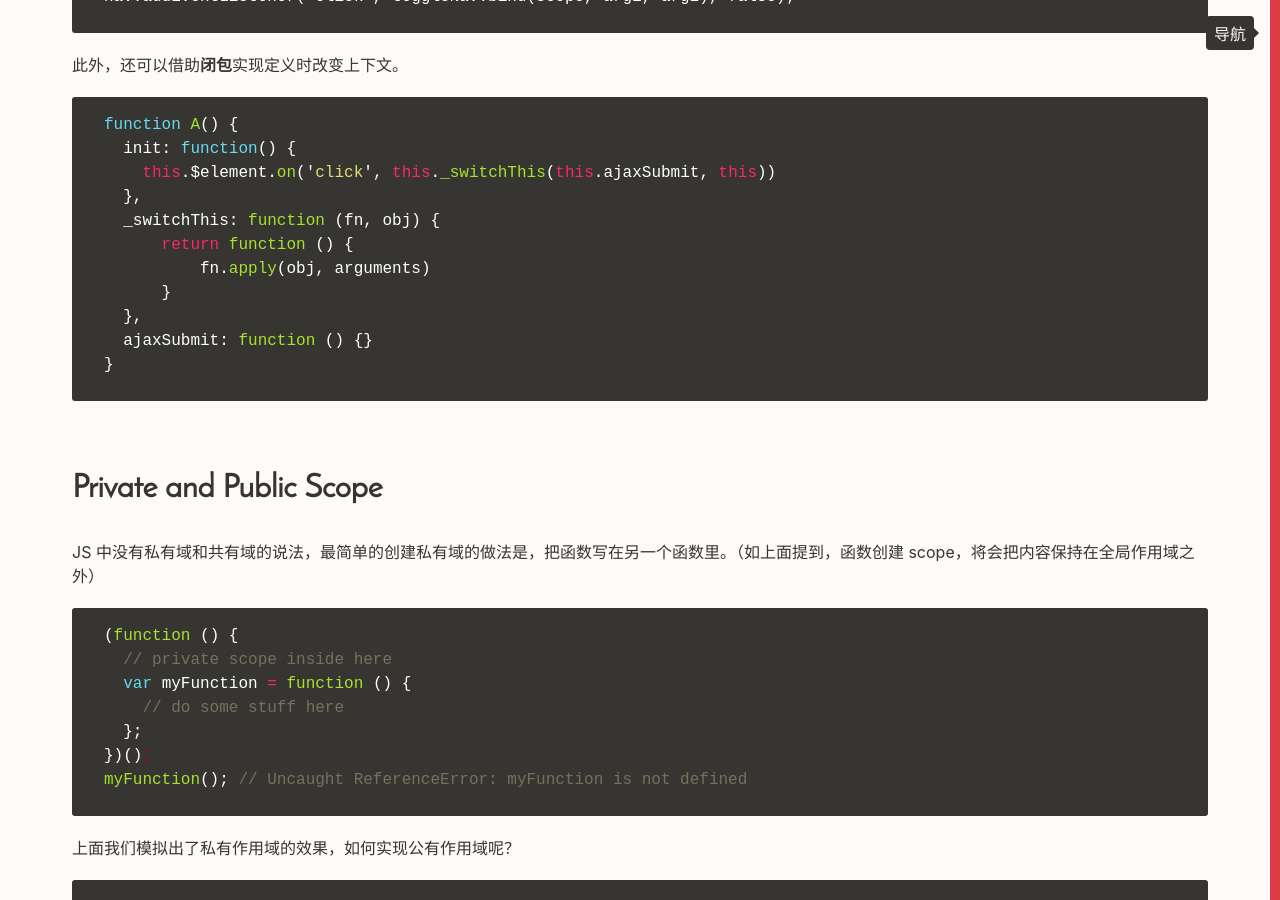
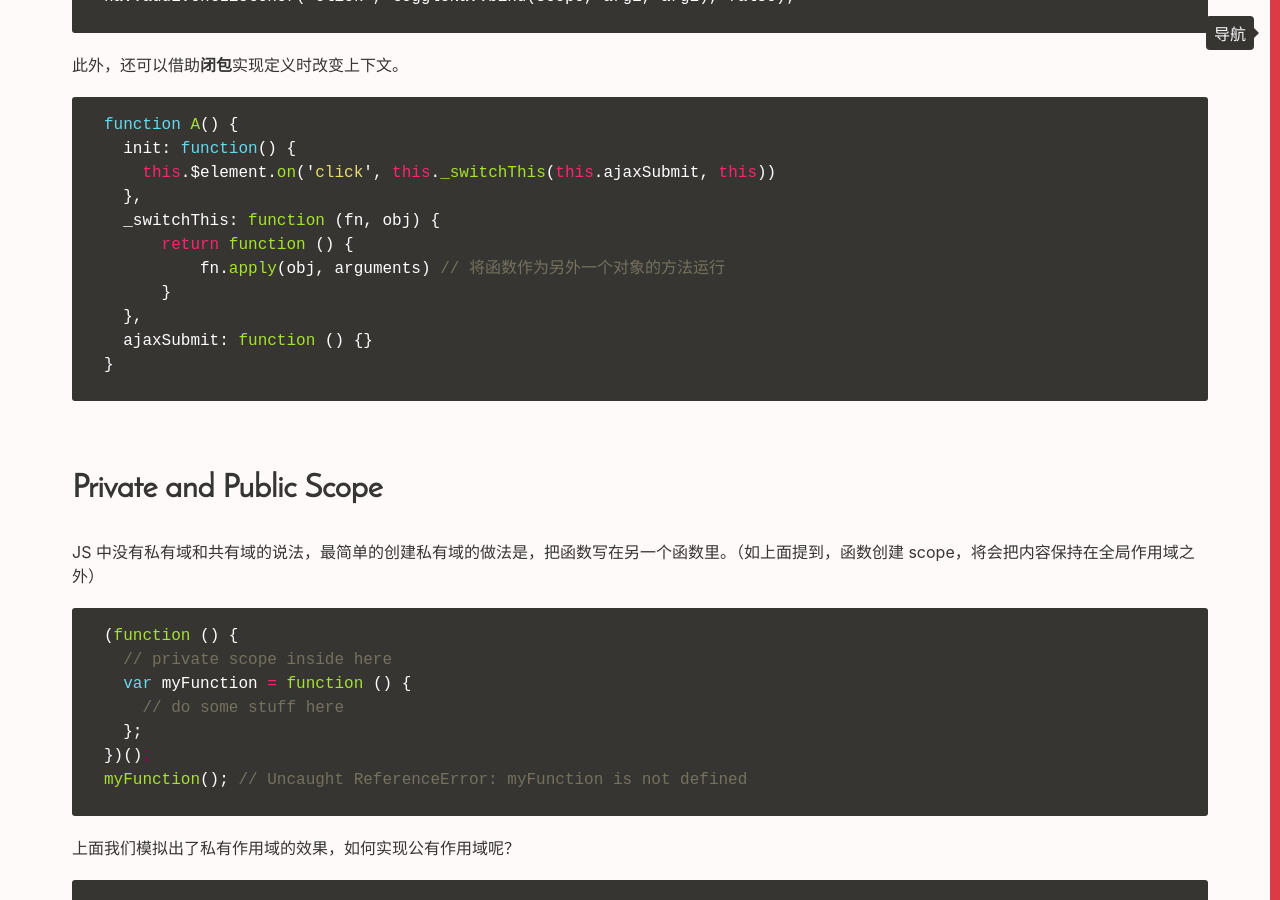
Before and after one commit to Vivi-wu/dive-into-web, a Jekyll site: the page built from _posts/2016-08-10-JavaScript-Scope.markdown, in a window 1280 px wide and 900 px high, scrolled down 4007 px. Built offline with Jekyll 4.4.1, drawn with Linux system fonts in a browser that asks for light colours.

Commit message:
mod update

````diff
--- a/_posts/2015-12-30-JavaScript-Objects.markdown
+++ b/_posts/2015-12-30-JavaScript-Objects.markdown
@@ -77,8 +77,9 @@ JS中被称为 this 的东西就是<span class="t-blue explain" title="the objec
 
 + 当用在 **function**, 指的是拥有这个函数的对象。
 + 当用在 **object**, 就是对象本身。
-+ 当用在 **object constructor**, is only a substitute 替代 for the new object. 构造函数里的 this 本没有值，<span class="explain" title="The value of this will become the new object when the constructor is used to create an object.">当函数被用来创建新的对象时，this 的值变为新对象</span>。
++ 当用在 **object constructor**, is only a substitute(替代) for the new object. 构造函数里的 this 本没有值，<span class="explain" title="The value of this will become the new object when the constructor is used to create an object.">当函数被用来创建新的对象时，this 的值变为新对象</span>。
 + 还可以在 HTML 元素事件绑定里使用 _this_，指的是触发事件的 HTML DOM element。（JS Event Order 章节有提到）
++ 用在 **call**、**apply** 方法时，指向函数的直接调用者
 
 ### JavaScript Objects are Mutable
 
--- a/_posts/2016-08-10-JavaScript-Scope.markdown
+++ b/_posts/2016-08-10-JavaScript-Scope.markdown
@@ -154,7 +154,7 @@ function A() {
   },
   _switchThis: function (fn, obj) {
       return function () {
-          fn.apply(obj, arguments)
+          fn.apply(obj, arguments) // 将函数作为另外一个对象的方法运行
       }
   },
   ajaxSubmit: function () {}
--- a/_posts/2020-10-19-TypeScript-learning.markdown
+++ b/_posts/2020-10-19-TypeScript-learning.markdown
@@ -187,3 +187,9 @@ class Foo {
   }
 }
 ```
+
+### value类型确定而key名不确定的 object
+
+```ts
+type ordinaryObject = {[key: string]: number};
+```
--- a/_posts/2022-03-08-Team-Management.markdown
+++ b/_posts/2022-03-08-Team-Management.markdown
@@ -8,6 +8,8 @@ category: Other
 一个移动端网站项目测试阶段bug修复，涉及人员众多，测试在工作群里抛出问题，以接龙的形式。缺点：消息泛滥，相关人员不能及时关注、更新，描述不清。
 
 解决：谷歌在线文档，按照栏目：状态（未修复、修复中、已修复、已验证、已关闭、无法复现、后期优化）、类型（功能、交互体验、性能、兼容性）、严重程度（一般、严重、优化）、描述、开发负责人、测试跟进人、备注
+
+既能实现信息共享，又能分担减轻TL的工作量。
 
 <!--more-->
 
````
